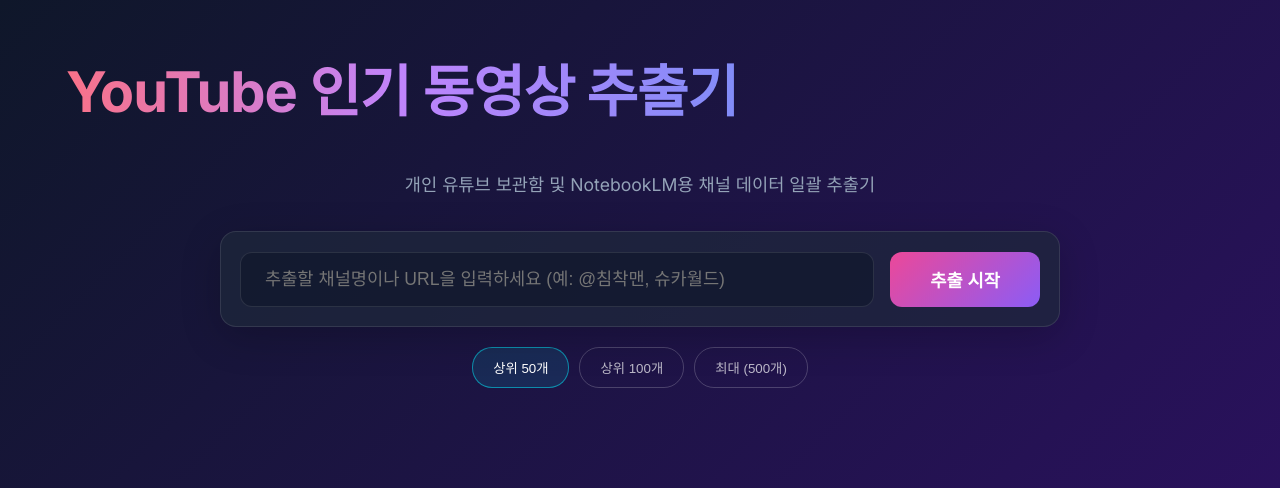
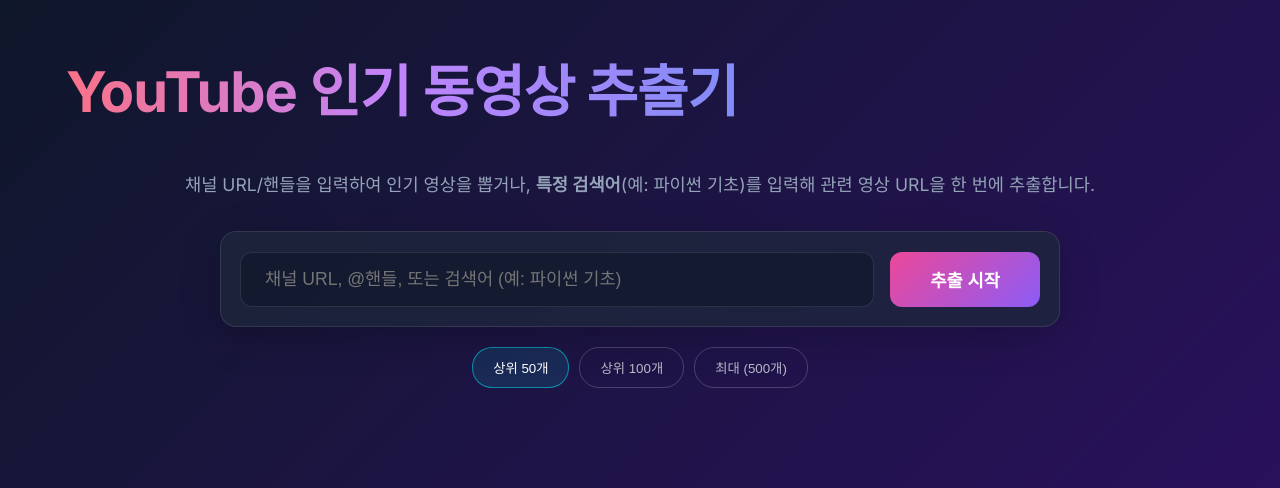
Before and after one commit to dorry114-collab/ai-workspace, a Flask app: page /youtube in a window 1280 px wide. Shown: the top 488 px of the page. Run offline with Flask 3, Linux system fonts and the light colour scheme.

Commit message:
Add files via upload

```diff
--- a/main.py
+++ b/main.py
@@ -281,10 +281,14 @@ def extract_channel_videos(channel_input, limit=50):
         except Exception as e:
             pass
 
+    is_search_query = False
+    search_query = ""
     if not channel_id:
-        return {"success": False, "error": f"채널({channel_input})을 찾을 수 없습니다. 정확한 @핸들 형식이나 채널 프로필 URL을 기입해주세요."}
+        # If it doesn't look like a channel, treat as a generic search query
+        is_search_query = True
+        search_query = channel_input
 
-    # 2. Fetch Top X by exact viewCount via Pagination
+    # 2. Fetch Videos
     import html
     video_ids = []
     video_titles = {}
@@ -293,7 +297,14 @@ def extract_channel_videos(channel_input, limit=50):
     try:
         while len(video_ids) < limit:
             q_limit = min(50, limit - len(video_ids))
-            search_url = f"https://www.googleapis.com/youtube/v3/search?part=snippet&channelId={channel_id}&maxResults={q_limit}&order=viewCount&type=video&key={api_key}"
+            if is_search_query:
+                import urllib.parse
+                sq = urllib.parse.quote(search_query)
+                # For generic search, order by relevance is usually better, but viewCount works if they want 'popular' videos of that keyword
+                search_url = f"https://www.googleapis.com/youtube/v3/search?part=snippet&q={sq}&maxResults={q_limit}&order=relevance&type=video&key={api_key}"
+            else:
+                search_url = f"https://www.googleapis.com/youtube/v3/search?part=snippet&channelId={channel_id}&maxResults={q_limit}&order=viewCount&type=video&key={api_key}"
+
             if next_page_token:
                 search_url += f"&pageToken={next_page_token}"
 
@@ -323,7 +334,10 @@ def extract_channel_videos(channel_input, limit=50):
                 break
 
         if not video_ids:
-            return {"success": False, "error": "해당 채널에 동영상이 존재하지 않거나 가져올 수 없습니다."}
+            if is_search_query:
+                return {"success": False, "error": f"검색어 '{search_query}'에 대한 동영상을 찾을 수 없습니다."}
+            else:
+                return {"success": False, "error": "해당 채널에 동영상이 존재하지 않거나 가져올 수 없습니다."}
 
         # 3. Get exact statistics for sorting (Batch API accepts max 50 per request)
         stats_data_items = []
@@ -346,10 +360,11 @@ def extract_channel_videos(channel_input, limit=50):
                 'view_count': views
             })
 
-        # 4. Strict absolute sort by viewCount descending
-        results.sort(key=lambda x: x['view_count'], reverse=True)
+        # 4. Strict absolute sort by viewCount descending (only for channel fetch)
+        if not is_search_query:
+            results.sort(key=lambda x: x['view_count'], reverse=True)
 
-        return {"success": True, "data": results[:limit], "channel": channel_input}
+        return {"success": True, "data": results[:limit], "channel": channel_input, "is_search": is_search_query}
 
     except Exception as e:
         return {"success": False, "error": f"유튜브 통신 중 서버 오류가 발생했습니다: {str(e)}"}
--- a/templates/youtube.html
+++ b/templates/youtube.html
@@ -402,13 +402,13 @@
                 <a href="/" style="color: #8b949e; font-size: 1.2rem; text-decoration: none; transition: color 0.3s;"><i class="fa-solid fa-house"></i></a>
                 <h1><i class="fa-brands fa-youtube" style="color: #ff0000; margin-right: 10px;"></i> YouTube 인기 동영상 추출기</h1>
             </div>
-            <p class="subtitle">개인 유튜브 보관함 및 NotebookLM용 채널 데이터 일괄 추출기</p>
+            <p class="subtitle">채널 URL/핸들을 입력하여 인기 영상을 뽑거나, <b>특정 검색어</b>(예: 파이썬 기초)를 입력해 관련 영상 URL을 한 번에 추출합니다.</p>
         </header>
 
         <!-- Channel Extractor -->
         <div id="tab-extract" class="tab-content active">
             <form id="extractForm" class="input-group">
-                <input type="text" id="channelInput" placeholder="추출할 채널명이나 URL을 입력하세요 (예: @침착맨, 슈카월드)" autocomplete="off">
+                <input type="text" id="channelInput" placeholder="채널 URL, @핸들, 또는 검색어 (예: 파이썬 기초)" autocomplete="off">
                 <button type="submit" class="primary-btn" id="extractBtn">추출 시작</button>
             </form>
 
@@ -476,9 +476,12 @@
         document.getElementById('extractForm').addEventListener('submit', async (e) => {
             e.preventDefault();
             const channelInput = document.getElementById('channelInput');
-            const channelName = channelInput.value.trim();
-            if (!channelName) return;
-
+            const value = document.getElementById('channelInput').value.trim();
+            if (!value) {
+                showToast("채널명이나 검색어를 입력해주세요.");
+                document.getElementById('channelInput').focus();
+                return;
+            }
             const extractBtn = document.getElementById('extractBtn');
             const loadingState = document.getElementById('loadingState');
             const extractPanel = document.getElementById('extractPanel');
@@ -495,13 +498,17 @@
                 const response = await fetch('/api/extract', {
                     method: 'POST',
                     headers: { 'Content-Type': 'application/json' },
-                    body: JSON.stringify({ channel_id: channelName, limit: currentLimit })
+                    body: JSON.stringify({ channel_id: value, limit: currentLimit })
                 });
 
                 const data = await response.json();
 
                 if (data.success) {
-                    let displayText = "";
+                    const resultTitle = data.is_search
+                        ? `=== 수집된 검색어: ${data.channel} 상위 영상 (NotebookLM용) ===`
+                        : `=== 수집된 채널: ${data.channel} 인기 영상 (NotebookLM용) ===`;
+
+                    let displayText = resultTitle + "\n\n";
                     currentUrlOnlyText = "";
                     data.data.forEach((video, index) => {
                         let views = Number(video.view_count).toLocaleString();
@@ -509,7 +516,7 @@
                         currentUrlOnlyText += `${video.url}\n`;
                     });
 
-                    document.getElementById('extractTitle').textContent = `'${channelName}' 링크 전용 추출 완료!`;
+                    document.getElementById('extractTitle').textContent = `'${value}' 추출 완료!`;
                     resultText.value = displayText.trim();
                     extractPanel.classList.add('show');
                     showToast('추출이 완료되었습니다!');
```
